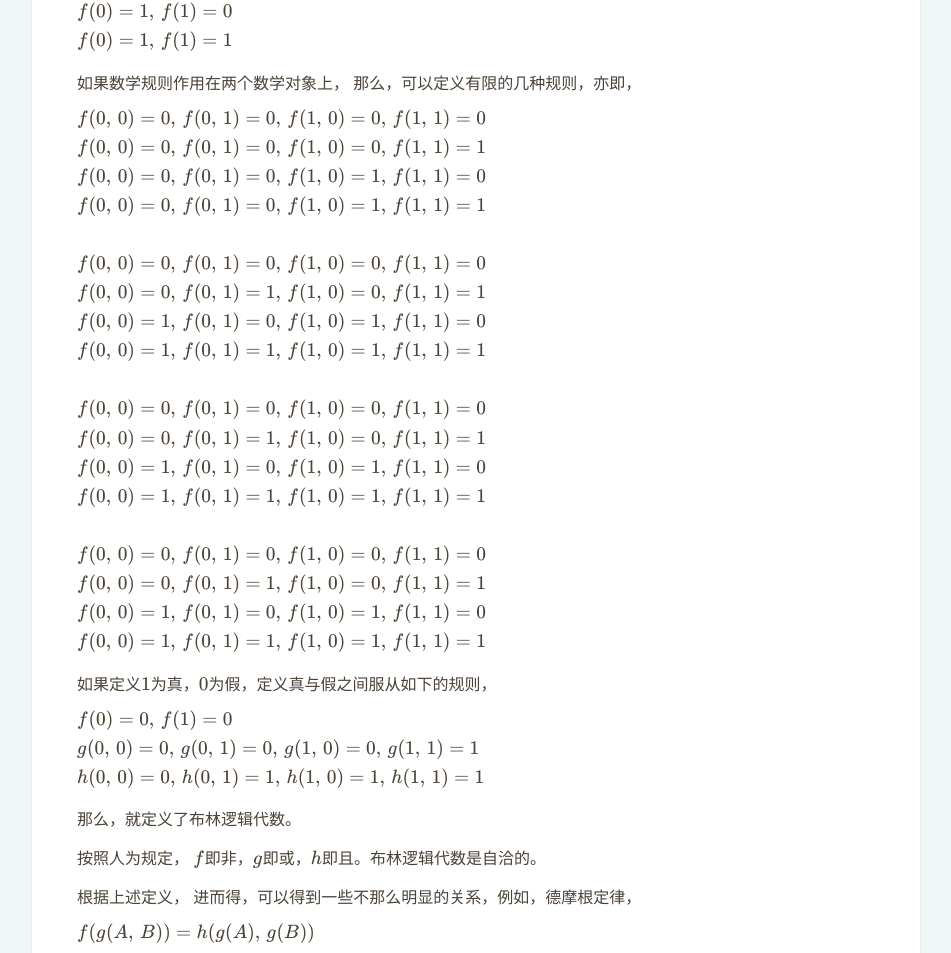
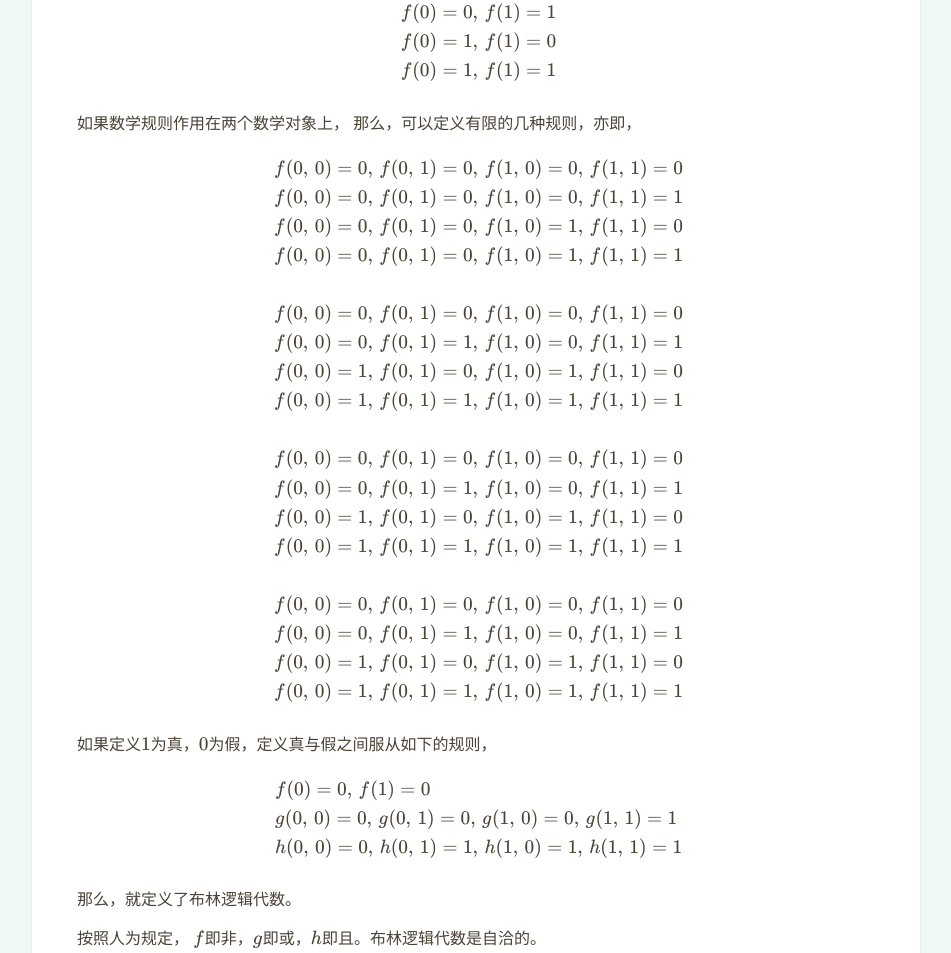
Before and after one commit to albertcn/naturally, a plain HTML site: page 1/2/index.html in a window 1280 px wide. Shown: the part 1019-1972 px from the top of the page, without its empty margins (164-1115 px from the left). Drawn offline with Linux system fonts and the light colour scheme.

Commit message:
add center for math equations

```diff
--- a/1/2/index.html
+++ b/1/2/index.html
@@ -41,7 +41,7 @@
             <p>数学在最基本的定义之上，逐步增加新的数学对象和数学规则，并保持结构的自洽。</p>
             <p>数学对象就是前文所提到的数据对象。数学规则就是前文所提到的表达数据对象之间关系的规则。</p>
             <p>自洽是指，结构内从一个定义出发不能得到与之不一致的新定义。例如，</p>
-            <p class='math'>
+            <p class='math math-center'>
                 \begin{aligned}
                 a \equiv & 1\\
                 1 + 2\equiv & 3\\
@@ -60,7 +60,7 @@
             <p>定义，任意与\(1\)信息不完全一致的数学对象为 <span class='math'>0</span>。</p>
             <p>在只定义了<span class='math'>0</span>和<span class='math'>1</span>的结构内，</p>
             <p>如果数学规则作用在一个数学对象上，那么，可以定义有限的几种规则，亦即，</p>
-            <p class='math'>
+            <p class='math math-center'>
                 \begin{aligned}
                 f(0)=0,\, f(1)=0\\
                 f(0)=0,\, f(1)=1\\
@@ -69,7 +69,7 @@
                 \end{aligned}
             </p>
             <p>如果数学规则作用在两个数学对象上， 那么，可以定义有限的几种规则，亦即，</p>
-            <p class="math math-small">
+            <p class="math  math-center math-small">
                 \begin{aligned}
                 f(0,\, 0)=0,\, f(0,\, 1)=0,\,f(1,\, 0)=0,\, f(1,\, 1)=0\\
                 f(0,\, 0)=0,\, f(0,\, 1)=0,\,f(1,\, 0)=0,\, f(1,\, 1)=1\\
@@ -93,7 +93,7 @@
                 \end{aligned}
             </p>
             <p>如果定义<span class='math'>1</span>为真，<span class='math'>0</span>为假，定义真与假之间服从如下的规则，</p>
-            <p class="math math-small">
+            <p class="math math-center math-small">
                 \begin{aligned}
                 &f(0)=0,\, f(1)=0\\
                 &g(0,\, 0)=0,\, g(0,\, 1)=0,\, g(1,\, 0)=0,\, g(1,\, 1)=1\\
@@ -103,7 +103,7 @@
             <p>那么，就定义了布林逻辑代数。</p>
             <p>按照人为规定， <span class='math'>f</span>即非，<span class='math'>g</span>即或，<span class='math'>h</span>即且。布林逻辑代数是自洽的。</p>
             <p>根据上述定义， 进而得，可以得到一些不那么明显的关系，例如，德摩根定律，</p>
-            <p class="math math-medium">
+            <p class="math math-center math-medium">
                 \begin{aligned}
                 f(g(A,\, B)) &= h(g(A),\, g(B))\\
                 \\
```
Also changed, not shown: 1/1/index.html (+4 -4 lines).
